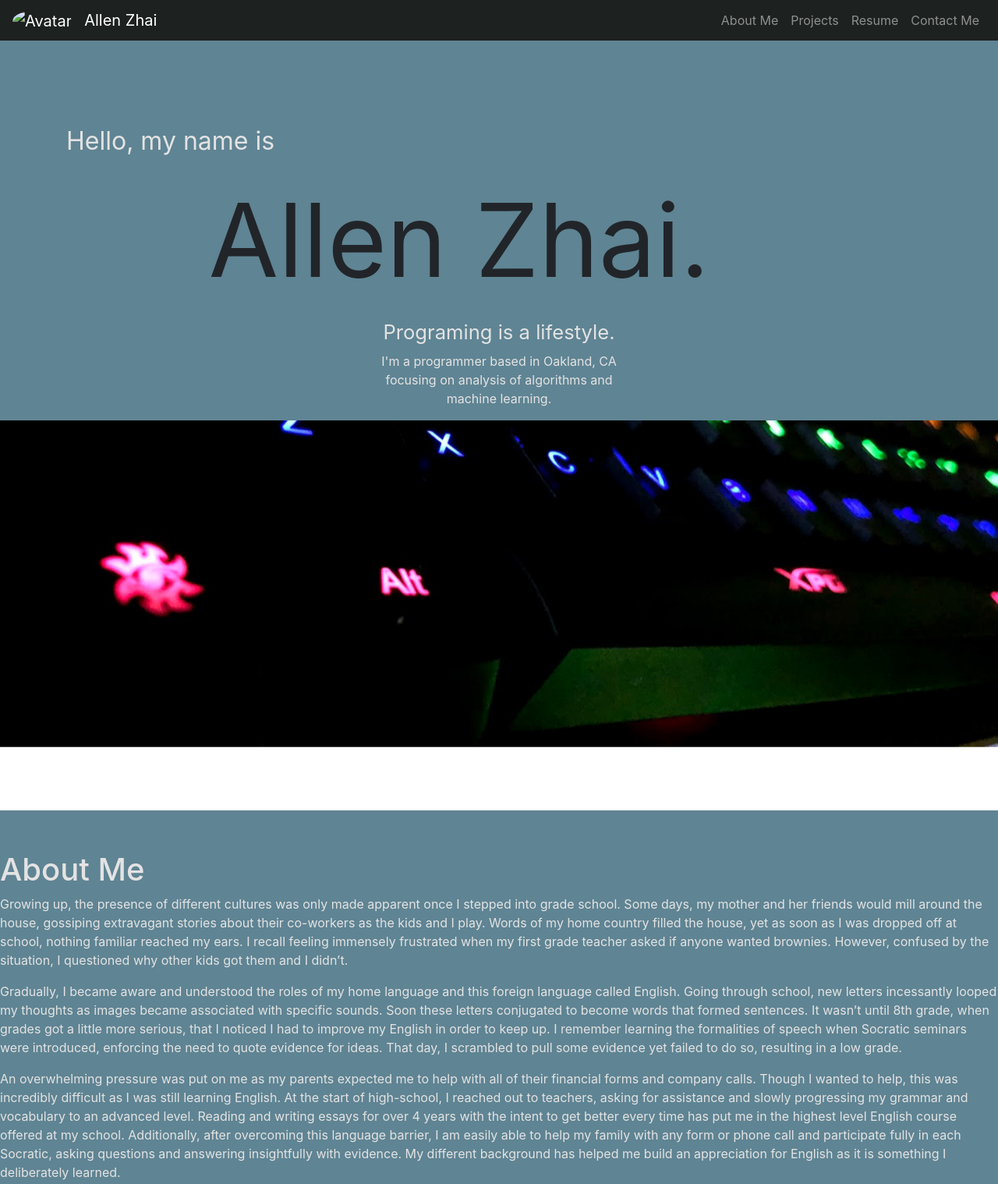
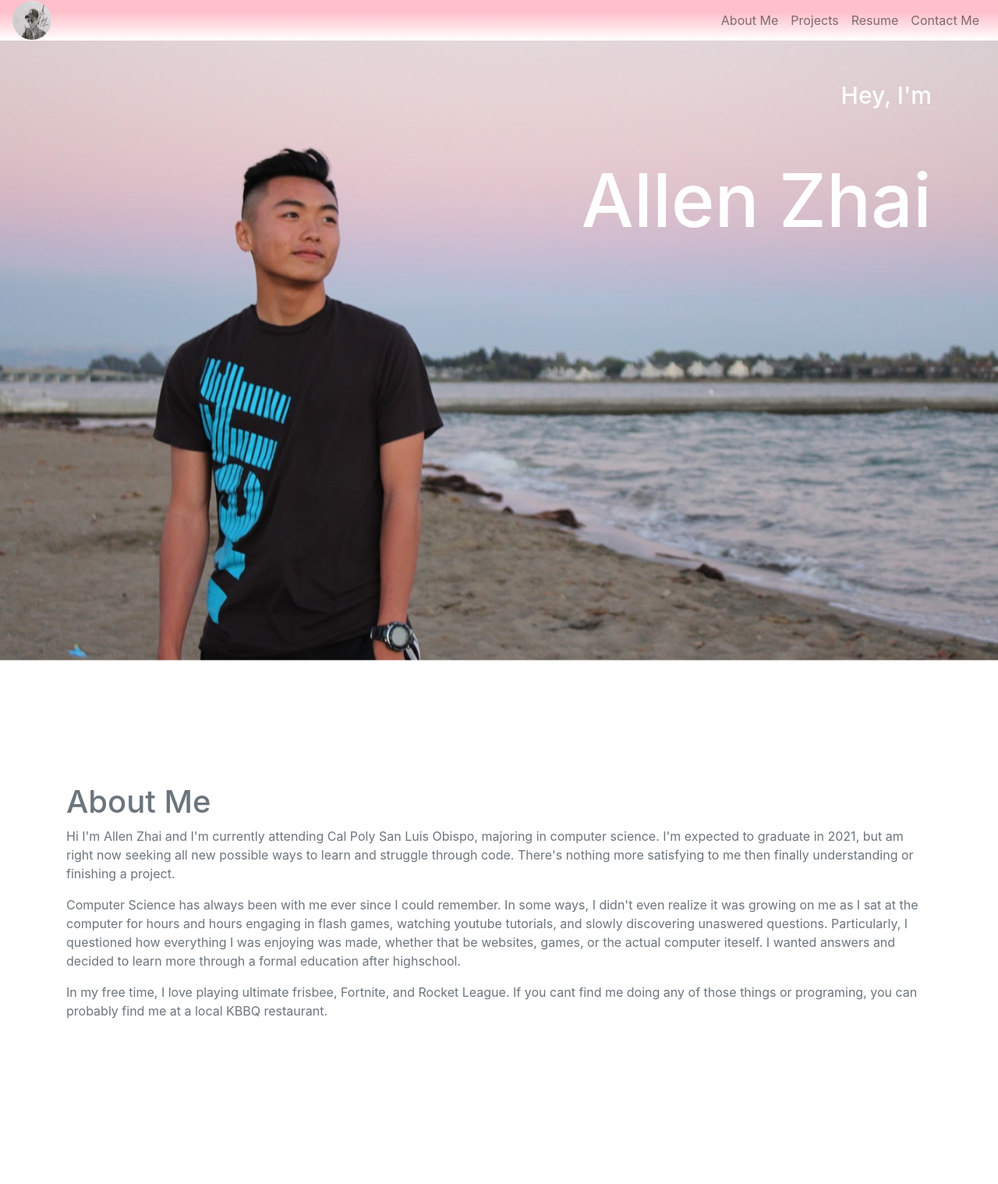
Before and after one commit to allenzhai/allenzhai.github.io, a plain HTML site: page index.html in a window 1280 px wide. Shown: the top 1518 px of the page at 78% size. Drawn offline with nearby package versions, Linux system fonts and the light colour scheme.

Commit message:
kjhk
kjhkhj

```diff
--- a/index.css
+++ b/index.css
@@ -1,6 +1,21 @@
 .parallax-window {
     padding-top: 52px;
 	min-height: 500px;
+}
+.intro-pic{
+	z-index: 0
+	background: transparent;
+	min-height: 900px;
+}
+.name1{
+	font-size: 30px;
+	color: white;
+	text-align: right;
+}
+.name2{
+	font-size: 95px;
+	color: white;
+	text-align: right;
 }
 
 html{
@@ -21,13 +36,15 @@ ul{
 li{
 	list-style-type: none;
 }
+body{
+	width: 100%;
+}
 
 .footer{
-	position: absolute;
 	width: 100%;
 	text-align: center;
-	background-color: #557684;
-	padding-top: 32px;
+	background-color: #e3e3e3;
+	padding-top: 4px;
 	padding-bottom: 4px;
 }
 
@@ -47,19 +64,24 @@ li{
 
 
 h1 {
-	color: #e3e3e3;
+	color: #6c757d;
 	padding-top: 52px;
 }
 
-h2 {
-	color: #e3e3e3;
+h2, p {
+	color: #6c757d;
 }
 
-p {
-	color: #e3e3e3;
-}
 
 .navbar{
 	height: 52px;
-	background-color:#1d2120;
+	background: linear-gradient(pink 30%, white ) !important;
 }
+
+.card{
+	margin: auto;
+	box-shadow: 1px 1px  #888888;
+	padding: 2vw;
+	width: 40vw;
+	text-align: center;
+}
--- a/index.html
+++ b/index.html
@@ -8,16 +8,16 @@
 		<script src="https://ajax.googleapis.com/ajax/libs/jquery/3.3.1/jquery.min.js"></script>
 	</head>
 
-	<body>
+	<body id = "Top">
 
 		<!-- Navigation Bar at the Top -->
-		<nav class="navbar navbar-expand-lg navbar-dark  sticky-top">
+		<nav class="navbar navbar-expand-lg navbar-light sticky-top">
 
 			<nav class="profile">
-					<a class="navbar-brand" href="#"><img src="images/profile1.png" width="45" height="45" alt="Avatar"></a>
+					<a class="navbar-brand" href="#Top"><img src="images/profile.png" width="50" height="50" alt="Avatar"></a>
 			</nav>
 
- 		 <a class="navbar-brand" href="#">Allen Zhai</a>
+	 		 <a class="navbar-brand" href="#"></a>
 
 	  		 <button class="navbar-toggler" type="button" data-toggle="collapse" data-target="#navbarSupportedContent" aria-controls="navbarSupportedContent" aria-expanded="true" aria-label="Toggle navigation">
 	    		<span class="navbar-toggler-icon"></span>
@@ -27,7 +27,7 @@
    				<ul class="navbar-nav ml-auto">
 
 	      			<li class="nav-item">
-		        			<a class="nav-link" href="#skills"> About Me <span class="sr-only">(current)</span></a>
+	        			<a class="nav-link" href="#skills">About Me<span class="sr-only">(current)</span></a>
 	     			</li>
 
 	      			<li class="nav-item">
@@ -39,67 +39,40 @@
 				    </li>
 
 				    <li class="nav-item">
-					    	<a class="nav-link" href="mailto:allenzhai730@gmail.com">Contact Me</a>
+				    	<a class="nav-link" href="#Contact">Contact Me</a>
 				    </li>
     			</ul>
 			</div>
-
 		</nav>
 
 		<!-- Home and About Me  -->
-		<div class="page home" id="home">
+		<div class="intro-pic" data-parallax="scroll" data-image-src="images/candid1.jpg" id="home">
 				<div class="container">
-				<div class="row">
-					<div class="col-5"  style="text-align: left; padding-top: 50px;" >
-						<h1><small> Hello, my name is</small> </h1>
+					<h1 class = "name1"> Hey, I'm </h1>
+					<h1 class = "name2"> Allen Zhai</h1>
+				</div>
+			</div>
+		</div>
+		<!-- Picture of me? -->
+
+
+		<!-- Coding Languages and Interests -->
+		<div class="container" id="skills">
+			<h1>About Me</h1>
+			<p>
+				Hi I'm Allen Zhai and I'm currently attending Cal Poly San Luis Obispo, majoring in computer science. I'm expected to graduate in 2021, but am right now seeking all new possible ways to learn and struggle through code. There's nothing more satisfying to me then finally understanding or finishing a project.
+			</p>
+			<p>
+				Computer Science has always been with me ever since I could remember. In some ways, I didn't even realize it was growing on me as I sat at the computer for hours and hours engaging in flash games, watching youtube tutorials, and slowly discovering unaswered questions. Particularly, I questioned how everything I was enjoying was made, whether that be websites, games, or the actual computer iteself. I wanted answers and decided to learn more through a formal education after highschool.
+			</p>
+			<p>
+				In my free time, I love playing ultimate frisbee, Fortnite, and Rocket League. If you cant find me doing any of those things or programing, you can probably find me at a local KBBQ restaurant.
+			</p>
+			<div class="parallax-window" data-parallax="scroll" data-image-src="images/background1.jpg"></div>
 		</div>
 
-					<div class="col-9" style="font-size: 130px; text-align: right;>
-						<h1><strong ">Allen Zhai. </strong></h1>
-					</div>
-
-				</div>
-			</div>
-
-			<div style="text-align: center;">
-				<h2><small>Programing is a lifestyle.</small></h2>
-		 		<p> I'm a programmer based in Oakland, CA <br>
-		  			focusing on analysis of algorithms and <br>
-		  			machine learning.
-	  			</p>
-	  		</div>
-		</div>
-
-		<!-- Picture of me? -->
-		<div class="parallax-window" data-parallax="scroll" data-image-src="images/background1.jpg"></div>
-
-		<!-- Coding Languages and Interests -->
-		<div class="page" id="skills">
-			<h1>About Me</h1>
-			<p>
-				Growing up, the presence of different cultures was only made apparent once I stepped into grade school. Some days, my mother and her friends would mill around the house, gossiping extravagant stories about their co-workers as the kids and I play. Words of my home country filled the house, yet as soon as I was dropped off at school, nothing familiar reached my ears. I recall feeling immensely frustrated when my first grade teacher asked if anyone wanted brownies. However, confused by the situation, I questioned why other kids got them and I didn’t.
-			</p>
-			<p>
-				Gradually, I became aware and understood the roles of my home language and this foreign language called English. Going through school, new letters incessantly looped my thoughts as images became associated with specific sounds. Soon these letters conjugated to become words that formed sentences. It wasn’t until 8th grade, when grades got a little more serious, that I noticed I had to improve my English in order to keep up. I remember learning the formalities of speech when Socratic seminars were introduced, enforcing the need to quote evidence for ideas. That day, I scrambled to pull some evidence yet failed to do so, resulting in a low grade.
-			</p>
-			<p>
-				An overwhelming pressure was put on me as my parents expected me to help with all of their financial forms and company calls. Though I wanted to help, this was incredibly difficult as I was still learning English. At the start of high-school, I reached out to teachers, asking for assistance and slowly progressing my grammar and vocabulary to an advanced level. Reading and writing essays for over 4 years with the intent to get better every time has put me in the highest level English course offered at my school. Additionally, after overcoming this language barrier, I am easily able to help my family with any form or phone call and participate fully in each Socratic, asking questions and answering insightfully with evidence. My different background has helped me build an appreciation for English as it is something I deliberately learned.
-			</p>
-			<div class="candid_pic"  > <img src="images/candid1.jpg" height  = 300px style="margin: auto; display: block;"  alt="Allen Zhai, Candid">  </div>
-			<h1>Mindset</h1>
-				<p>
-					My mind has always been set to take on the challenge, no matter the outcome.
-
-					Facing challenges will be an endless fight but, without a doubt, I will take it head on...
-				</p>
-		</div>
-
-		<!-- Picture of my setup? -->
-		<div class="parallax-window" data-parallax="scroll" data-image-src="images/Wallpaper.jpg"></div>
-
-
 		<!-- Chess Project, App?, One MORE! -->
-		<div class="page" id="projects">
+		<div class="container" id="projects">
 			<h1>Projects</h1>
 			<p>
 				Growing up, the presence of different cultures was only made apparent once I stepped into grade school. Some days, my mother and her friends would mill around the house, gossiping extravagant stories about their co-workers as the kids and I play. Words of my home country filled the house, yet as soon as I was dropped off at school, nothing familiar reached my ears. I recall feeling immensely frustrated when my first grade teacher asked if anyone wanted brownies. However, confused by the situation, I questioned why other kids got them and I didn’t.
@@ -107,22 +80,25 @@
 			<p>
 				Gradually, I became aware and understood the roles of my home language and this foreign language called English. Going through school, new letters incessantly looped my thoughts as images became associated with specific sounds. Soon these letters conjugated to become words that formed sentences. It wasn’t until 8th grade, when grades got a little more serious, that I noticed I had to improve my English in order to keep up. I remember learning the formalities of speech when Socratic seminars were introduced, enforcing the need to quote evidence for ideas. That day, I scrambled to pull some evidence yet failed to do so, resulting in a low grade.
 			</p>
-
 		</div>
 
-		<!-- May not be necessary -->
-		<div class="parallax-window" data-parallax="scroll" data-image-src="images/Wallpaper.jpg"></div>
 
 
 		<!-- Update Resume After Workshop!  -->
-		<div class="page" id="resume">
-			<h1>Resume <a href="Resume.pdf" class="btn btn-info btn-lg active" role="button" aria-pressed="true">PDF</a> </h1>
+		<div class="container" id="resume">
+			<h1>Resume</h1>
+			<br>
 			<div class="document">
-				<iframe style="overflow: hidden;" frameborder="1" width=900 height=1000 src="https://docs.google.com/document/d/e/2PACX-1vRrLR-6Wx19swhHZAnUYQBvjJ9JNbv5InnBra_KNpFhwH9w72pzREsjVDqj-YjirgeRtGprDB-tfx-z/pub?embedded=true"></iframe>
+				<embed src="Resume_Allen_Zhai.pdf" width="595px" height="842px">
 			</div>
-
-
 		</div>
+		<br>
+		<br>
+		<div class="card" id = "Contact">
+			<h1>Let's Talk</h1>
+			<p>Connect With Me Below!</p>
+		</div>
+		<br>
 
 		<!-- Footer  -->
 		<div class="footer">
```
Also changed, not shown: images/IMG_1283.jpg (added), images/profile.PNG (added), linkedinicon.svg (deleted), 2 other files. Lines whose indentation alone changed are shown as unchanged.
